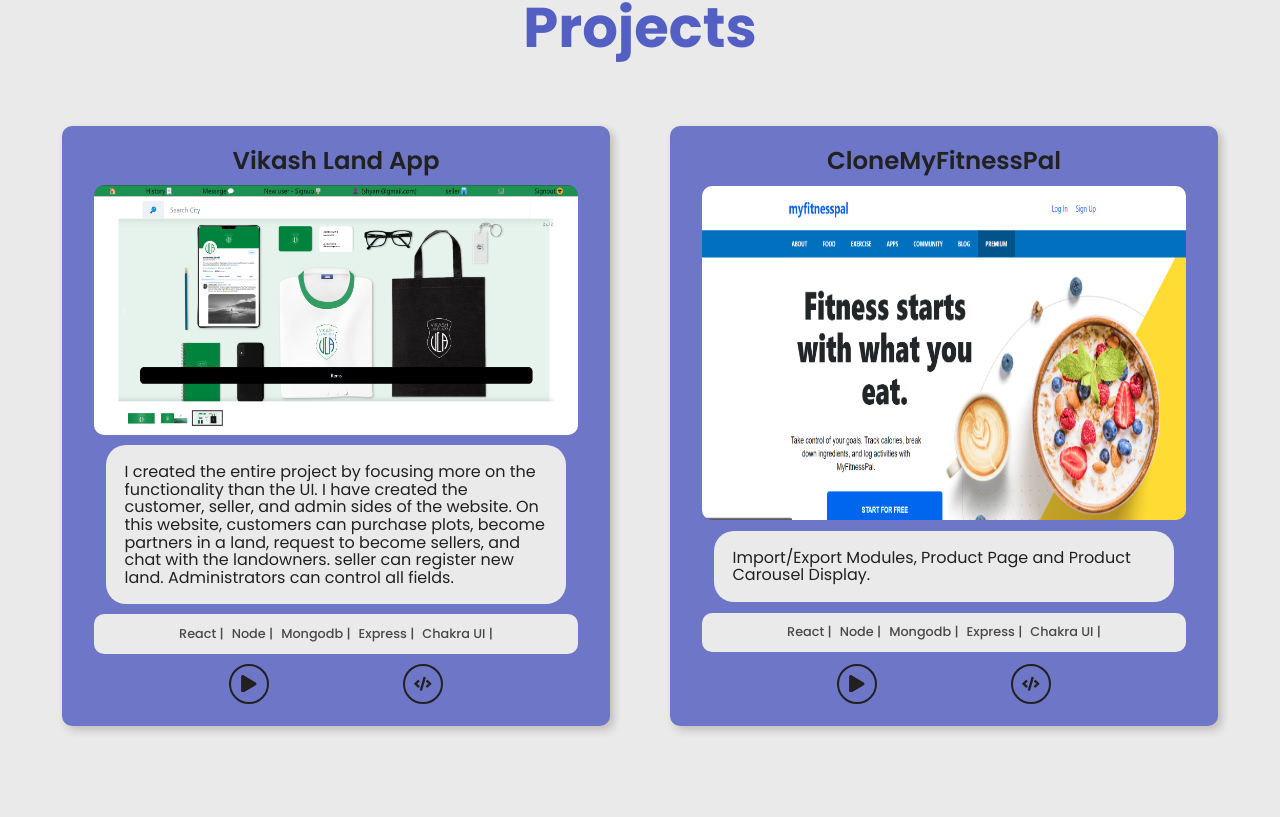
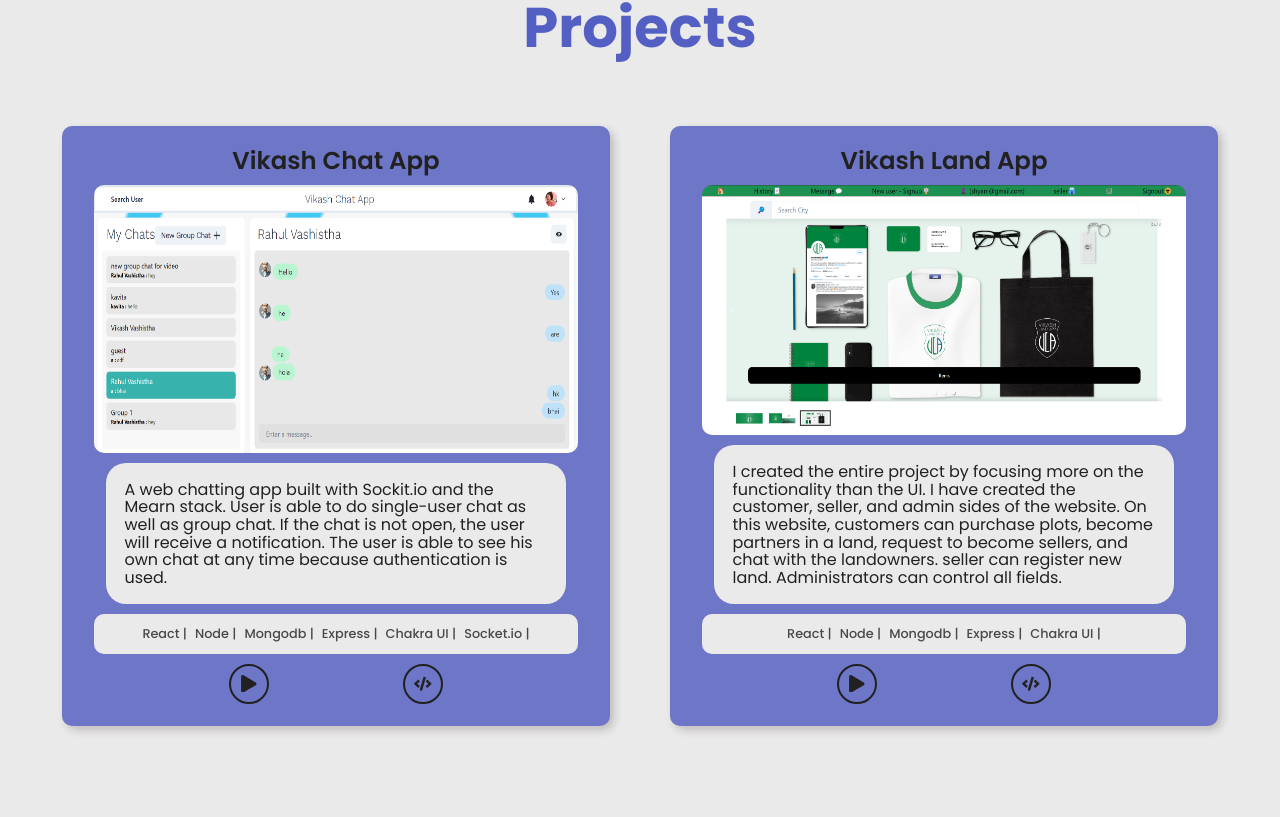
Before and after one commit to vikash-vashistha/vikash-vashistha.github.io, a React (Create React App) app in the folder my-portfolio/: page / in a window 1280 px wide. Shown: the part 3743-4560 px from the top of the page. Built offline with nearby package versions, Linux system fonts and the light colour scheme; a web font is replaced by a local one.

Commit message:
chat app added

```diff
--- a/my-portfolio/src/App.js
+++ b/my-portfolio/src/App.js
@@ -18,14 +18,6 @@ import "./App.css";
 function App() {
   const { theme } = useContext(ThemeContext);
 
-  console.log(
-    "%cDEVELOPER PORTFOLIO",
-    `color:${theme.primary}; font-size:50px`
-  );
-  console.log(
-    "%chttps://github.com/hhhrrrttt222111/developer-portfolio",
-    `color:${theme.tertiary}; font-size:20px`
-  );
   console.log = console.warn = console.error = () => {};
 
   return (
--- a/my-portfolio/src/data/projectsData.js
+++ b/my-portfolio/src/data/projectsData.js
@@ -11,10 +11,21 @@ import health from "../assets/svg/projects/health.png";
 import urban from "../assets/svg/projects/urban.png";
 import fitness from "../assets/svg/projects/fitness.png";
 import land from "../assets/svg/projects/land.png";
+import chat from "../assets/svg/projects/chat.png"
 
 export const projectsData = [
   {
     id: 1,
+    projectName: "Vikash Chat App",
+    projectDesc:
+      "A web chatting app built with Sockit.io and the Mearn stack. User is able to do single-user chat as well as group chat. If the chat is not open, the user will receive a notification. The user is able to see his own chat at any time because authentication is used.",
+    tags: ["React", "Node", "Mongodb", "Express", "Chakra UI", "Socket.io"],
+    code: "https://github.com/vikash-vashistha/chat-app-frontend",
+    demo: "https://vikashchatapp.netlify.app/",
+    image: chat,
+  },
+  {
+    id: 2,
     projectName: "Vikash Land App",
     projectDesc:
       "I created the entire project by focusing more on the functionality than the UI. I have created the customer, seller, and admin sides of the website. On this website, customers can purchase plots, become partners in a land, request to become sellers, and chat with the landowners. seller can register new land. Administrators can control all fields.",
@@ -24,7 +35,7 @@ export const projectsData = [
     image: land,
   },
   {
-    id: 2,
+    id: 3,
     projectName: "CloneMyFitnessPal",
     projectDesc:
       "Import/Export Modules, Product Page and Product Carousel Display.",
@@ -34,7 +45,7 @@ export const projectsData = [
     image: fitness,
   },
   {
-    id: 3,
+    id: 4,
     projectName: "Clone Urban Outfitters",
     projectDesc:
       "Developed navbar, lending, add-to-cart pages and sign in and registration for user.",
@@ -44,7 +55,7 @@ export const projectsData = [
     image: urban,
   },
   {
-    id: 4,
+    id: 5,
     projectName: "Health Mug Clone",
     projectDesc:
       "Import/Export Modules, Product Page and Product Carousel Display.",
```
Also changed, not shown: my-portfolio/src/assets/svg/projects/chat.png (added).
